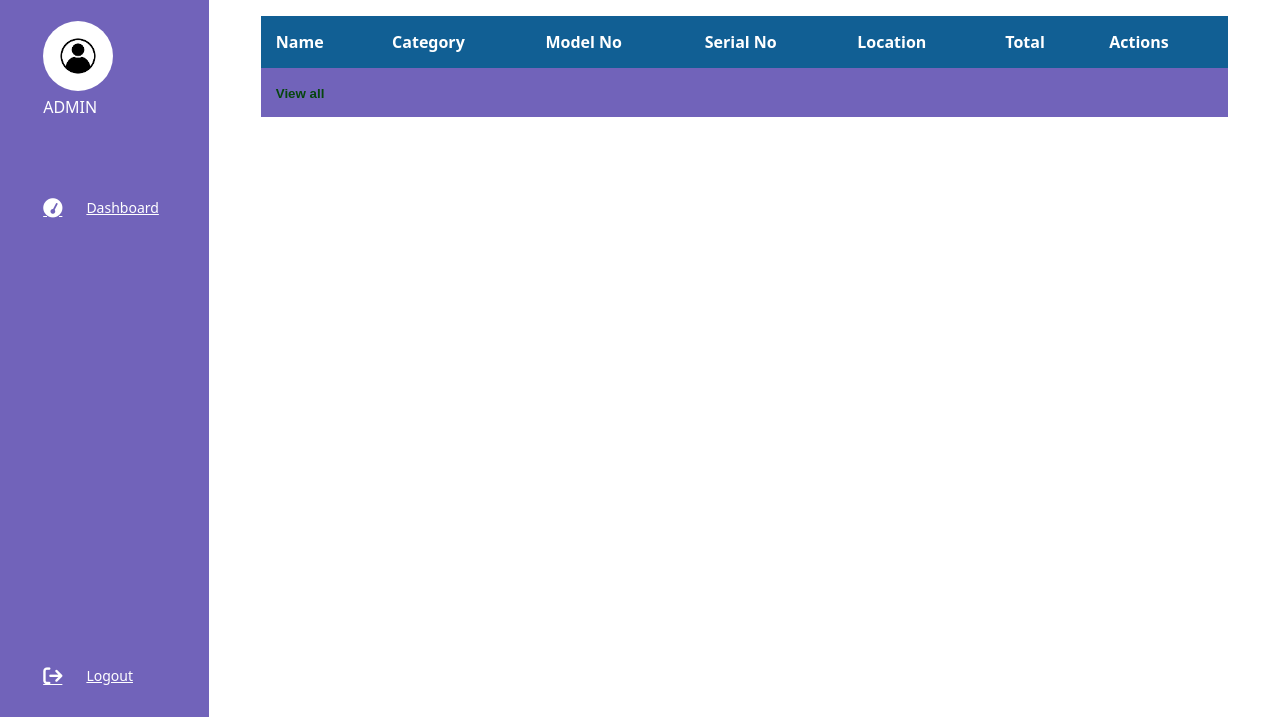
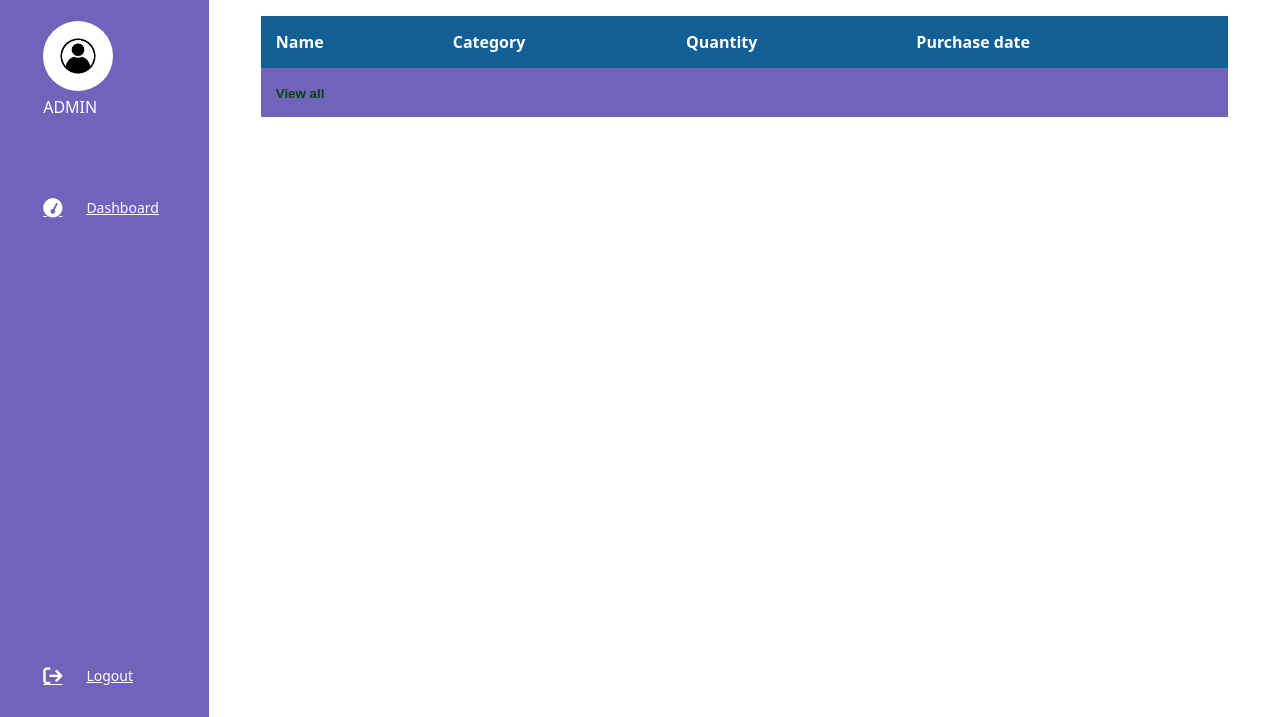
Before and after one commit to JOHNBSE/intern_assetreg, a plain HTML site: page Asset Register/client/html/consumables.html in a window 1280 px wide. Shown: the part 83-800 px from the top of the page. Drawn offline with Linux system fonts and the light colour scheme.

Commit message:
Update consumables.html

```diff
--- a/Asset Register/client/html/consumables.html
+++ b/Asset Register/client/html/consumables.html
@@ -47,11 +47,8 @@
                         <tr>
                             <th>Name</th>
                             <th>Category</th>
-                            <th>Model No</th>
-                            <th>Serial No</th>
-                            <th>Location</th>
-                            <th>Total</th>
-                            <th>Actions</th>
+                            <th>Quantity</th>
+                            <th>Purchase date</th>
                         </tr>
                     </thead>
                     <tbody id="tableBody">
```
